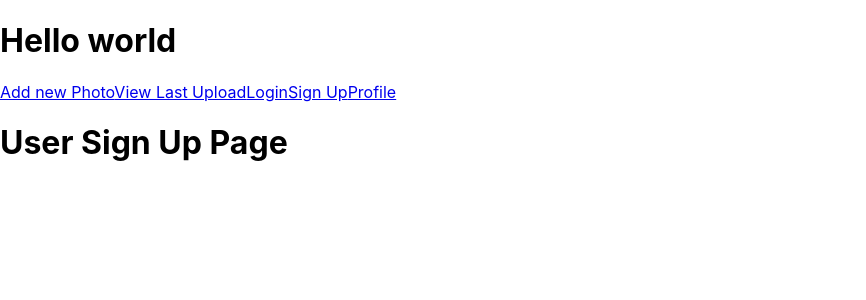
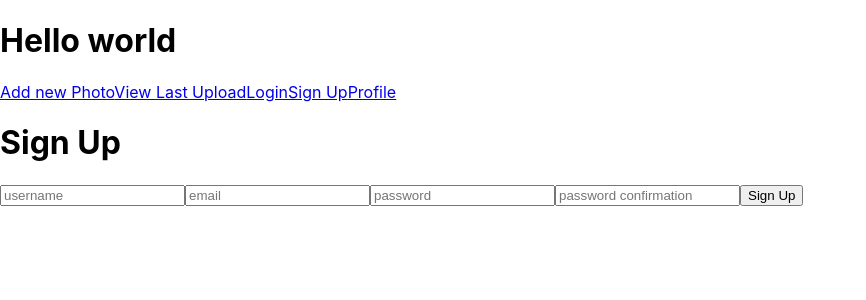
Before and after one commit to meggs1/photo-frontend, a React (Create React App) app: page /signup in a window 1280 px wide. Shown: the top 300 px of the page, without its empty margins (0-866 px from the left). Built offline with nearby package versions, Linux system fonts and the light colour scheme; no server answers.

Commit message:
user sign up form

```diff
--- a/src/components/users/Login.js
+++ b/src/components/users/Login.js
@@ -35,6 +35,13 @@ class Login extends Component {
                     onChange={this.handleChange}
                 />
                 <input
+                    placeholder="username"
+                    type="text"
+                    name="username"
+                    value={username}
+                    onChange={this.handleChange}
+                />
+                <input
                     placeholder="email"
                     type="text"
                     name="email"
--- a/src/components/users/SignUp.js
+++ b/src/components/users/SignUp.js
@@ -1,15 +1,69 @@
-import { Component } from "react";
+import React, { Component } from 'react';
+import axios from 'axios'
 
 class SignUp extends Component {
 
+    state = {
+        username: '',
+        email: '',
+        password: '',
+        password_confirmation: '',
+        errors: ''
+    };
+
+    handleChange = (event) => {
+        const {name, value} = event.target
+        this.setState({
+        [name]: value
+        })
+    }
+
+    handleSubmit = (event) => {
+        event.preventDefault()
+    }
+
     render() {
-        return(
+        const {username, email, password, password_confirmation} = this.state
+        return (
             <div>
-                <h1> User Sign Up Page</h1>
+                <h1>Sign Up</h1>
+                <form onSubmit={this.handleSubmit}>
+                    <input
+                        placeholder="username"
+                        type="text"
+                        name="username"
+                        value={username}
+                        onChange={this.handleChange}
+                    />
+                    <input
+                        placeholder="email"
+                        type="text"
+                        name="email"
+                        value={email}
+                        onChange={this.handleChange}
+                    />
+                    <input
+                        placeholder="password"
+                        type="password"
+                        name="password"
+                        value={password}
+                        onChange={this.handleChange}
+                    />
+                    <input
+                        placeholder="password confirmation"
+                        type="password"
+                        name="password_confirmation"
+                        value={password_confirmation}
+                        onChange={this.handleChange}
+                    />
+
+                    <button placeholder="submit" type="submit">
+                        Sign Up
+                    </button>
+
+                </form>
             </div>
         )
     }
 }
-
-
-export default SignUp
+export default SignUp;
```
